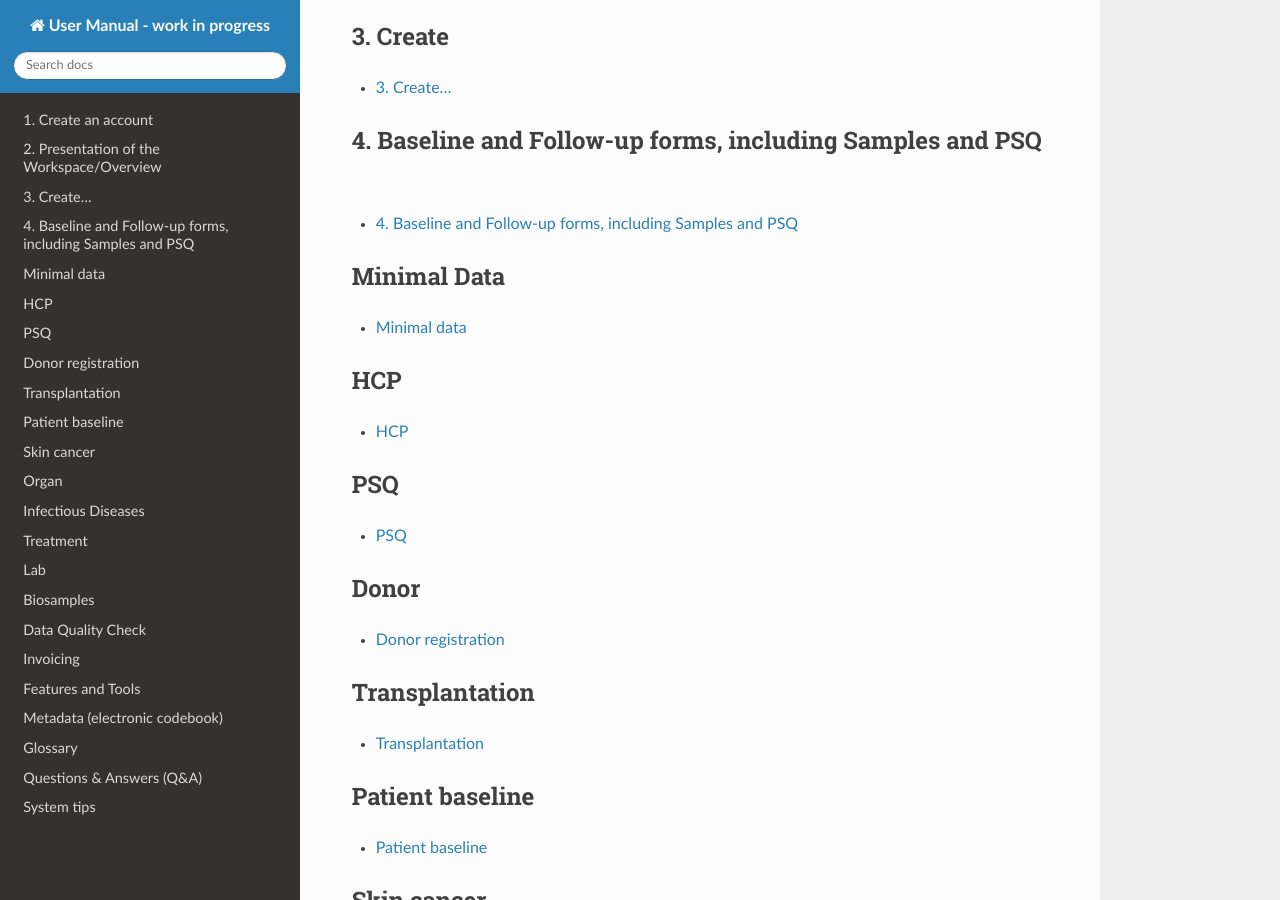
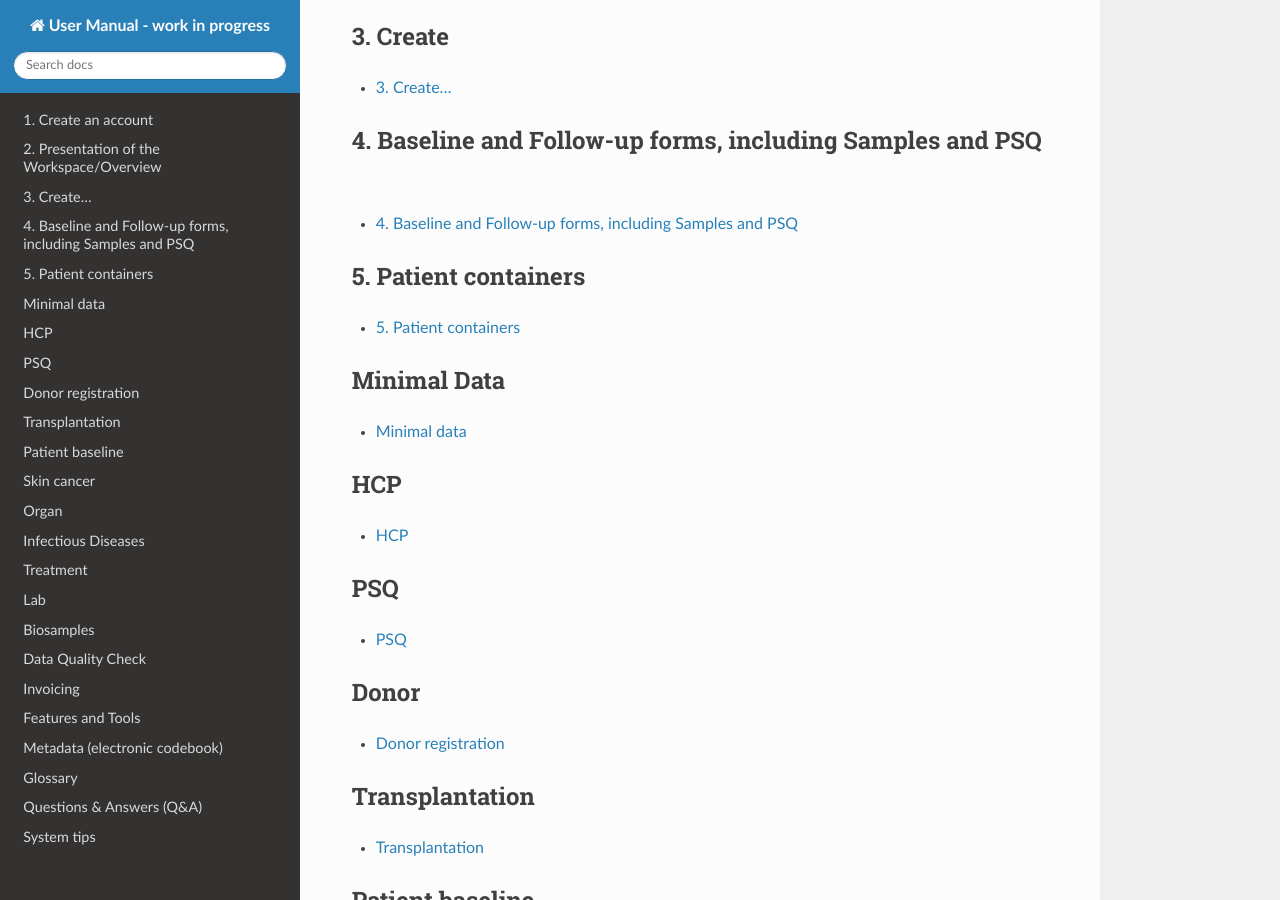
Before and after one commit to swiss-transplant-cohort-study/3LC-user-manual, a Sphinx documentation site: the page built from docs/source/index.rst, in a window 1280 px wide and 900 px high, scrolled down 718 px. Built offline with Sphinx 7.4.7 and the Read the Docs theme 3.1.0, drawn with Linux system fonts in a browser that asks for light colours.

Commit message:
Update index.rst

```diff
--- a/docs/source/index.rst
+++ b/docs/source/index.rst
@@ -41,6 +41,14 @@ This section provides information about the different types of users and respect
    :maxdepth: 1
 
    blfup
+
+5. Patient containers
+**************************
+
+.. toctree::
+   :maxdepth: 1
+
+   patContainer
 
 Minimal Data
 *****************
```
